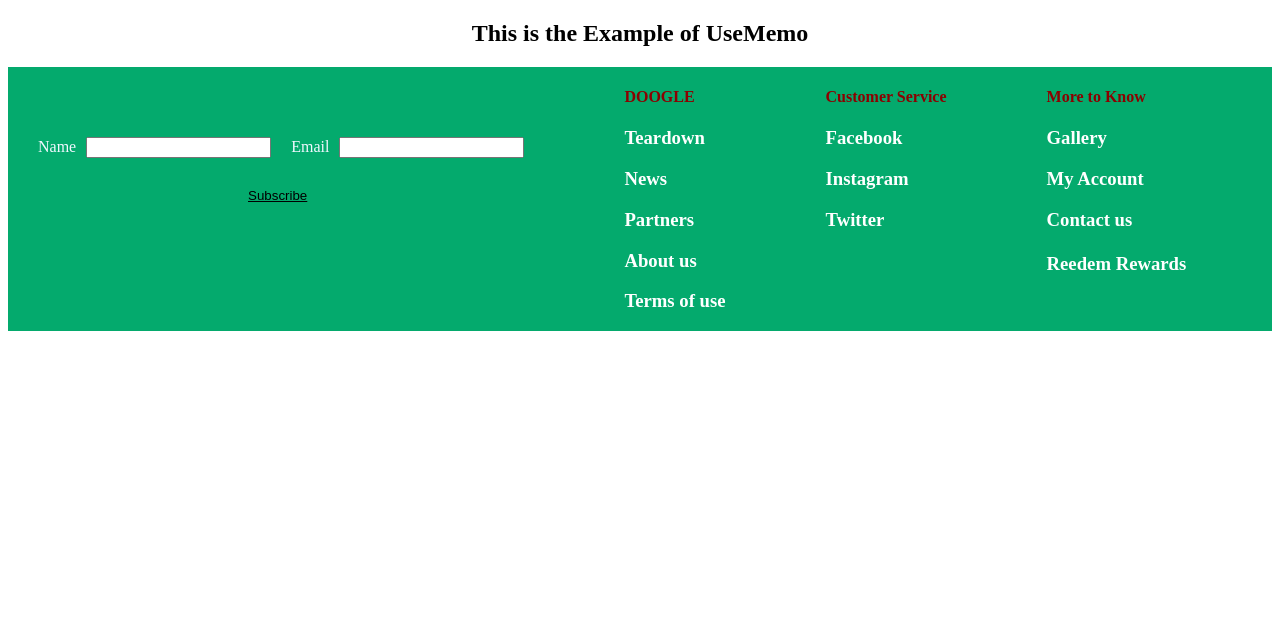
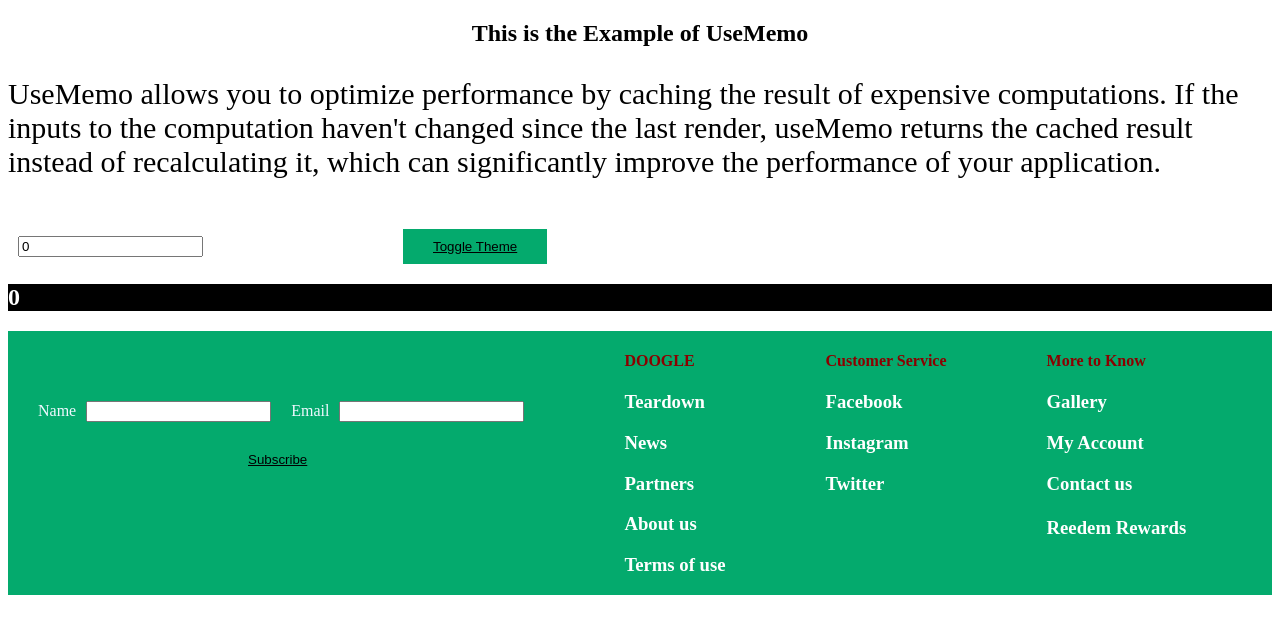
Before and after one commit to ANAND015/advanced-full_stack, a React (Vite) app in the folder fullstack_proj/: page /UseMemo in a window 1280 px wide. Shown: the top 634 px of the page. Built offline with nearby package versions, Linux system fonts and the light colour scheme.

Commit message:
Day5_task late submission

```diff
--- a/fullstack_proj/src/Components/FunctionalComponent/UseEffect.jsx
+++ b/fullstack_proj/src/Components/FunctionalComponent/UseEffect.jsx
@@ -17,12 +17,23 @@ var UseEffect = () => {
   //     </section>
   // )
   var [post, setPost] = useState([]);
+  var [recipes, setRecipes] = useState([]);
   useEffect(() => {
     axios
-      .get("https://jsonplaceholder.typicode.com/posts/")
+      // .get("https://jsonplaceholder.typicode.com/posts/")
+      // .then((res) => {
+      //   console.log(res);
+      //   setPost(res.data);
+      // })
+      // .catch((err) => {
+      //   console.log(err);
+      // });
+
+      //Task2_day5
+      .get("https://dummyjson.com/recipes")
       .then((res) => {
         console.log(res);
-        setPost(res.data);
+        setRecipes(res.data.recipes || []);
       })
       .catch((err) => {
         console.log(err);
@@ -33,8 +44,11 @@ var UseEffect = () => {
       <h1>Fetching Data from Json placeholder API</h1>
       <h2>Post are </h2>
       <ol>
-        {post.map((data)=>(
-            <li key={data.id}>{data.title}</li>
+        {recipes.map((data,index)=>(
+            <li key={index}>
+              <img src={data.image} alt="" style={{width:"100px"}} />
+              <h1>{data.name}</h1>
+            </li>
         ))}
       </ol>
     </section>
--- a/fullstack_proj/src/Components/FunctionalComponent/UseMemo.jsx
+++ b/fullstack_proj/src/Components/FunctionalComponent/UseMemo.jsx
@@ -1,9 +1,36 @@
-var UseMemo=()=>{
-    return(
-        <section>
-            <h1>This is the Example of UseMemo</h1>
-        </section>
-    )
+import { useMemo, useState } from "react";
+var slowFunction = (number) => {
+  for (let i = 0; i < 1000; i++) {}
+  return number * 2;
+};
 
-}
-export default UseMemo
+var UseMemo = () => {
+  var [num, setNum] = useState(0);
+  var [theme, updateTheme] = useState(true);
+  var darkLight = {
+    backgroundColor: theme ? "black" : "white",
+    color: theme ? "white" : "black",
+  };
+  var doublingANumber = useMemo(()=>{
+    return slowFunction(num);
+  },[num]);
+  return (
+    <section>
+      <h1>This is the Example of UseMemo</h1>
+      {/* Task3_day5   */}
+      <p style={{fontSize:30}}>UseMemo allows you to optimize performance by caching the result of expensive computations. If the inputs to the computation haven't changed since the last render, useMemo returns the cached result instead of recalculating it, which can significantly improve the performance of your application.</p>
+      <input
+        type="number"
+        value={num}
+        onChange={(e) => {
+          setNum(e.target.value);
+        }}
+      />
+      <button onClick={() => updateTheme((theme = !theme))}>
+        Toggle Theme{" "}
+      </button>
+      <h2 style={darkLight}>{doublingANumber}</h2>
+    </section>
+  );
+};
+export default UseMemo;
```
